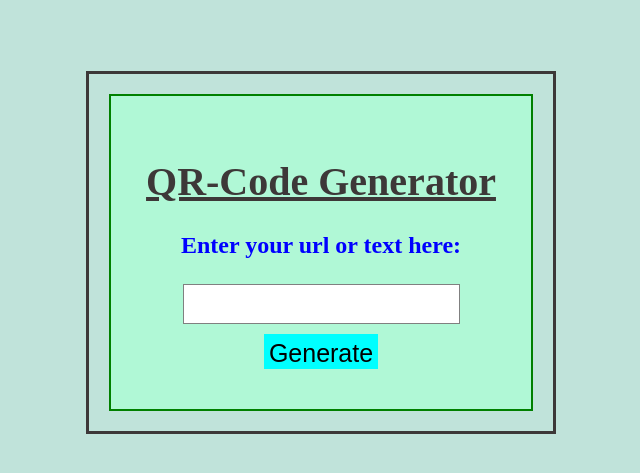
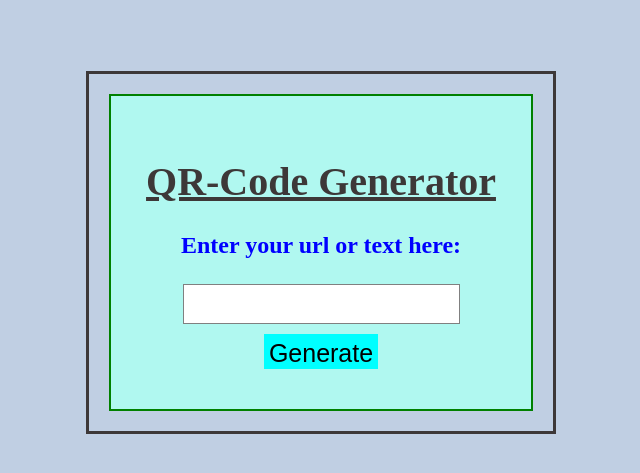
Before and after one commit to manorama-21/QR-Generator, a Node server app: page / in a window 1280 px wide. Shown: the top 473 px of the page, without its empty margins (319-959 px from the left). Run offline with Node 20, Linux system fonts and the light colour scheme.

Commit message:
Update main.css

```diff
--- a/public/styles/main.css
+++ b/public/styles/main.css
@@ -1,6 +1,6 @@
 body {
   color: rgb(61, 56, 56);
-  background-color: rgb(192, 227, 218);
+  background-color: rgb(192, 207, 227);
 
   display: flex;
   justify-content: center;
@@ -18,7 +18,7 @@ body {
 }
 .child-container {
   padding: 35px;
-  background-color: rgb(176, 248, 214);
+  background-color: rgb(176, 248, 240);
   border: 2px solid green;
 }
 form input {
```
